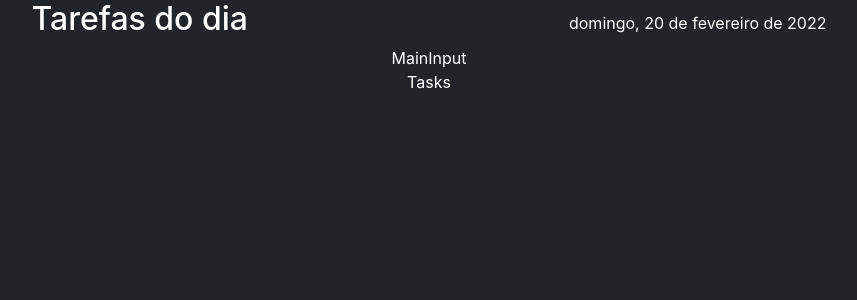
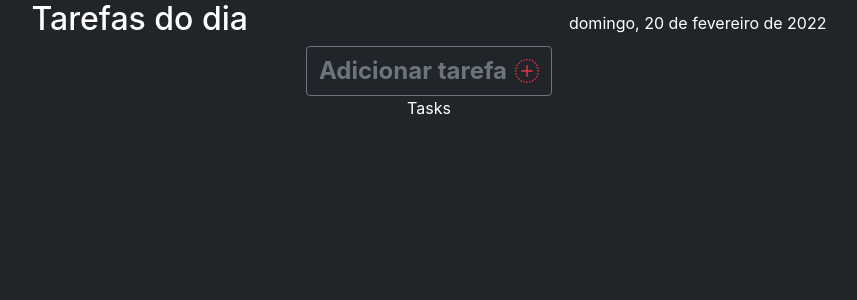
Before and after one commit to thiago-ximenes/todo-typescript, a React (Vite) app: page / in a window 1280 px wide. Shown: the top 300 px of the page, without its empty margins (211-1068 px from the left). Built offline with nearby package versions, Linux system fonts and the light colour scheme.

Commit message:
install react-icons and style add task button

```diff
--- a/index.html
+++ b/index.html
@@ -2,7 +2,6 @@
 <html lang="pt-br">
   <head>
     <meta charset="UTF-8" />
-    <link rel="icon" type="image/svg+xml" href="/src/favicon.svg" />
     <link href="https://cdn.jsdelivr.net/npm/bootstrap@5.1.3/dist/css/bootstrap.min.css" rel="stylesheet"
       integrity="sha384-1BmE4kWBq78iYhFldvKuhfTAU6auU8tT94WrHftjDbrCEXSU1oBoqyl2QvZ6jIW3" crossorigin="anonymous">
     <meta name="viewport" content="width=device-width, initial-scale=1.0" />
--- a/package.json
+++ b/package.json
@@ -9,7 +9,8 @@
   },
   "dependencies": {
     "react": "^17.0.2",
-    "react-dom": "^17.0.2"
+    "react-dom": "^17.0.2",
+    "react-icons": "^4.3.1"
   },
   "devDependencies": {
     "@types/react": "^17.0.33",
--- a/src/components/main/MainHeader.tsx
+++ b/src/components/main/MainHeader.tsx
@@ -1,10 +1,9 @@
 import React from 'react'
 
 function MainHeader() {
-
-  const date : Date = new Date()
-  const options : object  = { weekday: 'long', year: 'numeric', month: 'long', day: 'numeric' }
-  const locale : string = date.toLocaleString('pt-BR', options)
+  const date = new Date()
+  enum Options { weekday = 'long', year = 'numeric', month = 'long', day = 'numeric' }
+  const locale = date.toLocaleString('pt-BR', Options)
 
   return (
     <header
--- a/src/components/main/MainInput.tsx
+++ b/src/components/main/MainInput.tsx
@@ -1,8 +1,33 @@
-import React from 'react'
+import React, { useState } from 'react'
+import { BsPlusCircleDotted } from 'react-icons/bs'
 
 function MainInput() {
+  const [inputTaskOn, setInputTaskOn] = useState<boolean>(false)
+
+  function handleAddTaskClick(e : React.MouseEvent<HTMLButtonElement>) {
+    e.preventDefault()
+    setInputTaskOn(!inputTaskOn)
+  }
+
   return (
-    <div>MainInput</div>
+    !inputTaskOn ?
+    <button
+      className="btn btn-outline-secondary d-flex mx-auto
+      justify-content-center align-items-center fw-bold fs-4"
+      type="button"
+      onClick={handleAddTaskClick}
+    >
+      Adicionar tarefa
+      <div
+        className="ms-2 d-flex align-items-center text-danger"
+      >
+        <BsPlusCircleDotted />
+      </div>
+    </button>
+    :
+    (
+      <div>Funfou</div>
+    )
   )
 }
 
```
Also changed, not shown: src/logo.svg (deleted), 1 other file (tests, documents, lock files or other folders).
